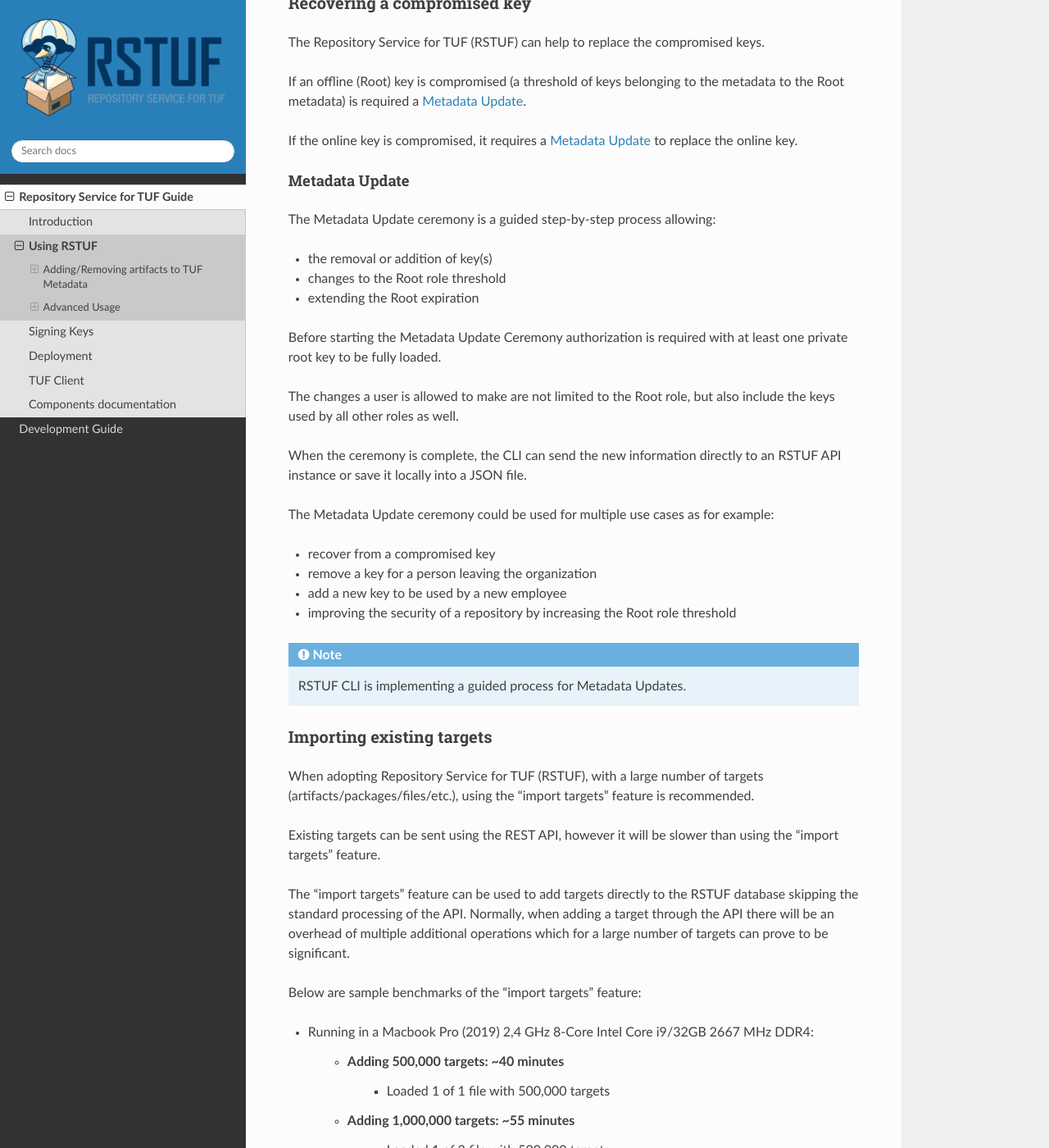
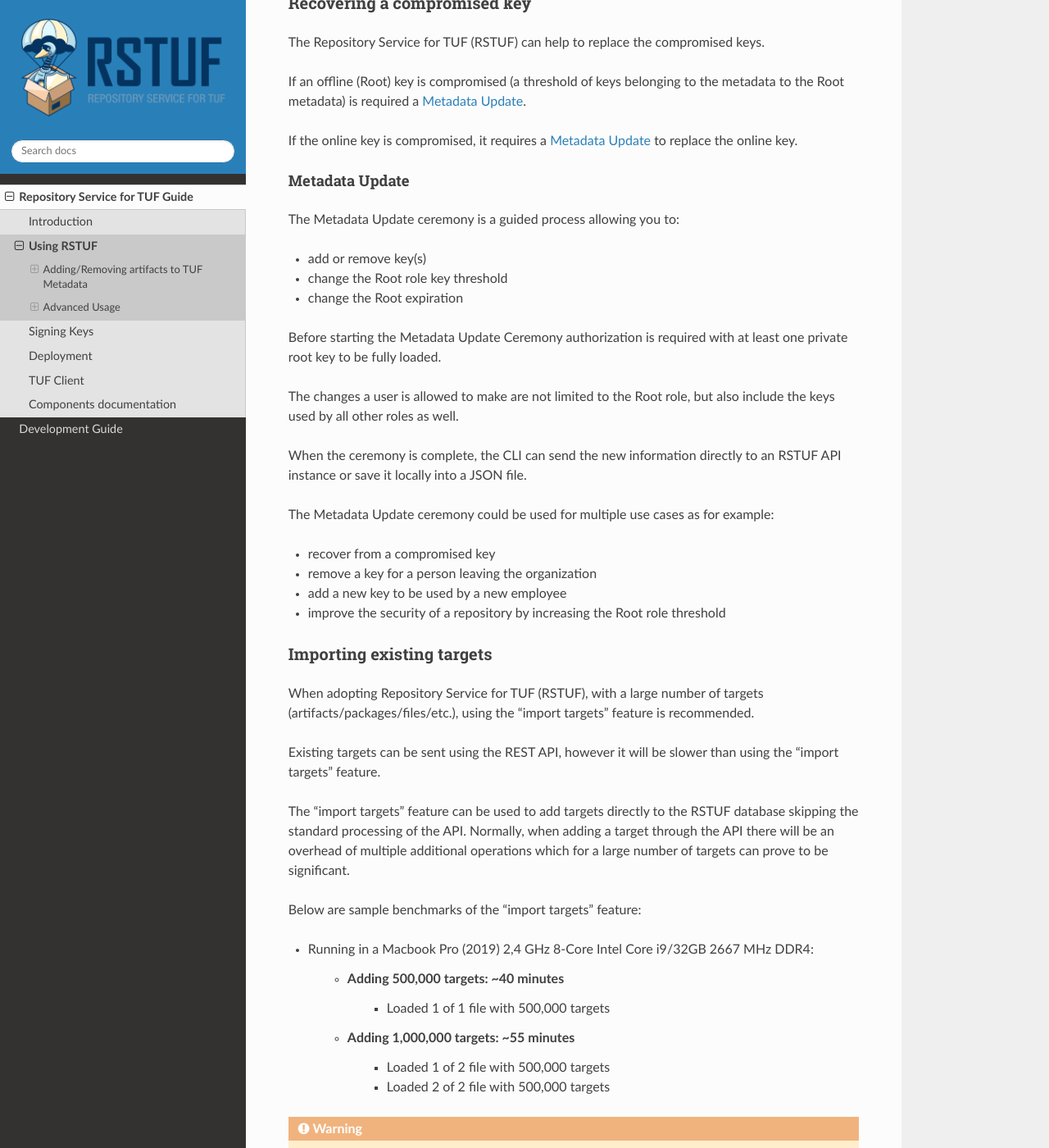
Before and after one commit to repository-service-tuf/repository-service-tuf, a Sphinx documentation site: the page built from docs/source/guide/general/usage.rst, in a window 1280 px wide and 1400 px high, scrolled down 4080 px. Shown: the whole window at 82% size. Built offline with Sphinx 7.4.7 and the Read the Docs theme 2.0.0, drawn with Linux system fonts in a browser that asks for light colours.

Commit message:
Address feedback
Signed-off-by: Martin Vrachev <mvrachev@vmware.com>

```diff
--- a/docs/source/guide/general/usage.rst
+++ b/docs/source/guide/general/usage.rst
@@ -260,11 +260,11 @@ key.
 Metadata Update
 ---------------
 
-The Metadata Update ceremony is a guided step-by-step process allowing:
+The Metadata Update ceremony is a guided process allowing you to:
 
-- the removal or addition of key(s)
-- changes to the Root role threshold
-- extending the Root expiration
+- add or remove key(s)
+- change the Root role key threshold
+- change the Root expiration
 
 Before starting the Metadata Update Ceremony authorization is required with
 at least one private root key to be fully loaded.
@@ -281,9 +281,8 @@ example:
 - recover from a compromised key
 - remove a key for a person leaving the organization
 - add a new key to be used by a new employee
-- improving the security of a repository by increasing the Root role threshold
+- improve the security of a repository by increasing the Root role threshold
 
-.. note:: RSTUF CLI is implementing a guided process for Metadata Updates.
 
 Importing existing targets
 ==========================
```
